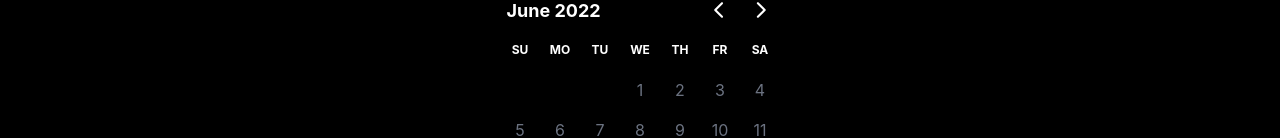
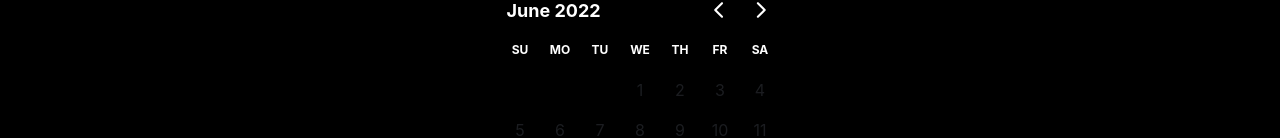
Before and after one commit to JoeLan124/rentalwebsite, a Next.js app: page /calendar in a window 1280 px wide. Shown: the part 668-806 px from the top of the page. Built offline with nearby package versions, Linux system fonts and the light colour scheme.

Commit message:
06 disable dates (not clickable)

```diff
--- /dev/null
+++ b/lib/bookings.js
@@ -0,0 +1,17 @@
+import config from "lib/config";
+
+export const getBookedDates = () => {
+  const bookedDates = [];
+
+  if (config.booked) {
+    for (const [year_key, year_value] of Object.entries(config.booked)) {
+      for (const [month_key, month_value] of Object.entries(year_value)) {
+        for (const day of month_value) {
+          bookedDates.push(new Date(year_key, month_key - 1, day));
+        }
+      }
+    }
+  }
+
+  return bookedDates;
+};
--- a/lib/dates.js
+++ b/lib/dates.js
@@ -106,3 +106,19 @@
   }
   return dates;
 };
+
+export const getBlockedDates = () => {
+  const blocked = [];
+
+  if (config.blocked) {
+    for (const [year_key, year_value] of Object.entries(config.blocked)) {
+      for (const [month_key, month_value] of Object.entries(year_value)) {
+        for (const day of month_value) {
+          blocked.push(new Date(year_key, month_key - 1, day));
+        }
+      }
+    }
+  }
+
+  return blocked;
+};
--- a/pages/calendar.js
+++ b/pages/calendar.js
@@ -6,9 +6,18 @@
   isDaySelectable,
   addDayToRange,
   getDatesBetweenDates,
+  getBlockedDates,
 } from "lib/dates";
+
 import { getCost } from "lib/cost";
 import { useState } from "react";
+import { getBookedDates } from "lib/bookings";
+
+const yesterday = new Date();
+yesterday.setDate(yesterday.getDate() - 1);
+
+const sixMonthsFromNow = new Date();
+sixMonthsFromNow.setDate(sixMonthsFromNow.getDate() + 30 * 6);
 
 export default function Calendar() {
   const [from, setFrom] = useState();
@@ -95,6 +104,19 @@
               selected={[from, { from, to }]}
               modifiers={{ start: from, end: to }}
               onDayClick={handleDayClick}
+              disabled={[
+                ...getBlockedDates(),
+                ...getBookedDates(),
+                ,
+                {
+                  from: new Date("0000"),
+                  to: yesterday,
+                },
+                {
+                  from: sixMonthsFromNow,
+                  to: new Date("4000"),
+                },
+              ]}
               components={{
                 DayContent: (props) => (
                   <div className="relative text-center ">
```
